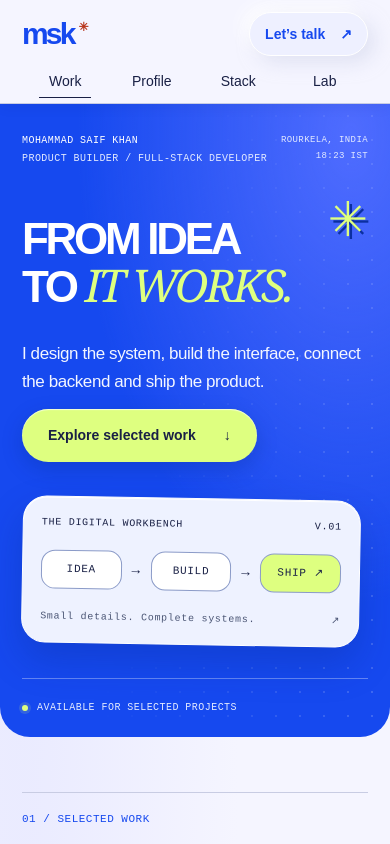
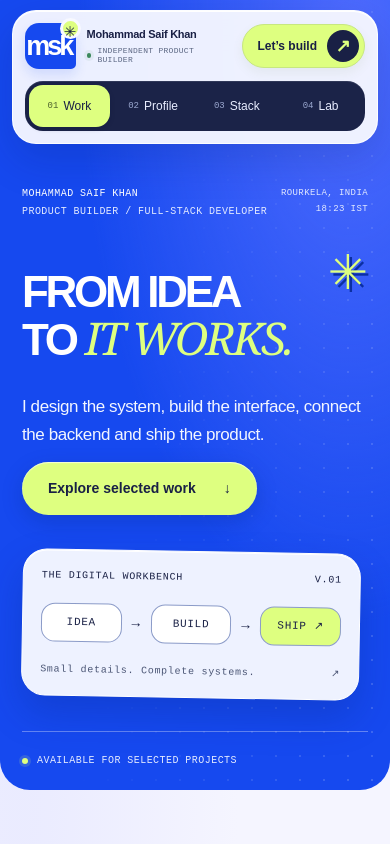
Before and after one commit to metasaif/portfolio, a plain HTML site: page index.html in a window 390 px wide. Shown: the top 844 px of the page. Drawn offline with Linux system fonts and the light colour scheme; no server answers.

Commit message:
Add approved floating signature header and responsive navigation

```diff
--- /dev/null
+++ b/assets/css/signature-header.css
@@ -0,0 +1,28 @@
+/* Signature navigation — a floating identity bar with a distinct navigation dock. */
+.site-header{position:sticky;top:16px;z-index:40;margin:16px clamp(16px,3vw,56px) 24px;padding:16px 22px;height:90px;gap:24px;border:1px solid #ffffffd9;border-radius:28px;background:#f8f9fff2;box-shadow:0 16px 40px #061c7130,inset 0 1px 0 #fff;backdrop-filter:blur(18px);-webkit-backdrop-filter:blur(18px)}
+body:has(.hero) .site-header{margin-bottom:-106px}
+body:has(.hero) .hero{padding-top:154px}
+.signature-brand{display:flex;align-items:center;gap:14px;flex-shrink:0;text-decoration:none}
+.signature-mark{position:relative;display:grid;place-items:center;background:#1649ef;color:#fff;width:65px;height:56px;border-radius:18px 18px 7px 18px;font-size:32px;font-weight:850;letter-spacing:-3px;box-shadow:0 6px 12px #1649ef22;padding-right:3px}
+.signature-mark i{position:absolute;top:-7px;right:-7px;display:grid;place-items:center;width:24px;height:24px;border:3px solid #f8f9ff;border-radius:50%;font-size:18px;font-style:normal;font-weight:400;letter-spacing:0;background:#deff80;color:#192045;transition:transform .45s}
+.signature-brand:hover .signature-mark i{transform:rotate(90deg)}
+.signature-name{display:flex;flex-direction:column;gap:5px;font-size:13px;font-weight:750;line-height:1.25;letter-spacing:-.025em;color:#192045}
+.signature-name small{display:flex;align-items:center;gap:6px;font:9px 'Courier New',monospace;letter-spacing:.08em;text-transform:uppercase;color:#5b6682}
+.signature-name small::before{content:'';width:5px;height:5px;background:#3c895c;border-radius:50%;box-shadow:0 0 0 3px #3c895c12}
+.site-header nav{display:flex;align-items:center;gap:3px;padding:5px;border-radius:999px;background:#1b2348;box-shadow:inset 0 1px 0 #ffffff18}
+.site-header nav a{display:flex;align-items:center;justify-content:center;gap:7px;padding:12px 17px;min-height:44px;border-radius:999px;color:#e8edff;font-size:13px;font-weight:500;transition:background .2s,color .2s,transform .2s}
+.site-header nav a::after{display:none}
+.site-header nav a .nav-number{font:9px 'Courier New',monospace;color:#9ba8d0}
+.site-header nav a:hover{background:#343e65;color:#fff}
+.site-header nav a[aria-current]{background:#deff80;color:#192045;box-shadow:0 2px 5px #07113033}
+.site-header nav a[aria-current] .nav-number{color:#4c612c}
+.site-header .nav-contact{display:flex;align-items:center;justify-content:space-between;gap:18px;margin:0;padding:7px 7px 7px 20px;min-height:52px;background:#deff80;color:#192045;border:1px solid #c7e780;border-radius:999px;box-shadow:0 5px 12px #56752112;font-size:13px;font-weight:750;white-space:nowrap}
+.site-header .nav-contact span{margin:0;display:grid;place-items:center;width:36px;height:36px;border-radius:50%;background:#192045;color:#deff80;font-size:20px;transition:transform .2s}
+.site-header .nav-contact:hover{background:#d3f774;box-shadow:0 8px 18px #56752120;transform:translateY(-1px)}
+.site-header .nav-contact:hover span{transform:rotate(45deg)}
+.site-header :focus-visible{outline:3px solid #1649ef;outline-offset:4px}
+@media(min-width:1500px){.site-header{max-width:1680px;margin-left:auto;margin-right:auto;padding-left:26px;padding-right:18px}.signature-name{font-size:15px}.site-header nav a{padding:13px 22px;font-size:14px}}
+@media(max-width:1100px){.signature-name{display:none}.site-header{gap:16px}.site-header nav a{padding:12px 15px}}
+@media(max-width:700px){.site-header{top:10px;margin:10px 12px 20px;height:auto;padding:12px;border-radius:24px;display:grid;grid-template-columns:1fr auto;gap:12px}.signature-brand{gap:11px}.signature-name{display:flex;font-size:11px}.signature-name small{font-size:8px;letter-spacing:.035em}.signature-mark{width:52px;height:46px;font-size:27px;border-radius:14px 14px 5px 14px}.signature-mark i{width:21px;height:21px;font-size:15px;right:-5px;top:-5px}.site-header nav{grid-column:1/-1;grid-row:2;display:grid;grid-template-columns:repeat(4,1fr);gap:3px;padding:4px;border-radius:18px}.site-header nav a{min-height:42px;padding:10px 7px;border-radius:14px;font-size:12px;gap:5px}.site-header .nav-contact{font-size:12px;gap:10px;min-height:44px;padding:5px 5px 5px 14px}.site-header .nav-contact span{width:32px;height:32px;font-size:18px}body:has(.hero) .site-header{margin-bottom:-144px}body:has(.hero) .hero{padding-top:185px}html{scroll-padding-top:170px}}
+@media(max-width:380px){.signature-name{font-size:10px}.signature-name small{font-size:7px}.site-header .nav-contact{gap:7px;padding-left:11px}.site-header nav a .nav-number{display:none}.site-header{margin-left:8px;margin-right:8px;padding:10px}}
+@media(prefers-reduced-motion:reduce){.signature-mark i,.site-header nav a,.site-header .nav-contact,.site-header .nav-contact span{transition:none;transform:none!important}}
--- a/index.html
+++ b/index.html
@@ -27,17 +27,16 @@
 <link rel="stylesheet" href="assets/css/inquiries.css">
 <script type="module" src="assets/js/inquiry.js?v=20260921-domain2"></script>
 <link rel="stylesheet" href="assets/css/soft-surfaces.css?v=20260922">
+<link rel="stylesheet" href="assets/css/signature-header.css?v=20260922">
 </head>
 <body>
 <a class="skip" href="#main">Skip to content</a>
 <div class="progress" aria-hidden="true">
 </div>
 <header class="site-header">
-<a class="wordmark" href="index.html" aria-label="Mohammad Saif Khan — home">msk<span>✳</span></a>
-<nav aria-label="Main navigation">
-<a href="index.html#work">Work</a><a href="index.html#profile">Profile</a><a href="index.html#stack">Stack</a><a href="index.html#lab">Lab</a>
-</nav>
-<a class="nav-contact" href="index.html#contact">Let’s talk <span aria-hidden="true">↗</span></a>
+<a class="signature-brand" href="index.html" aria-label="Mohammad Saif Khan — home"><span class="signature-mark" aria-hidden="true">msk<i>✳</i></span><span class="signature-name">Mohammad Saif Khan<small>Independent product builder</small></span></a>
+<nav aria-label="Main navigation"><a href="index.html#work"><span class="nav-number" aria-hidden="true">01</span>Work</a><a href="index.html#profile"><span class="nav-number" aria-hidden="true">02</span>Profile</a><a href="index.html#stack"><span class="nav-number" aria-hidden="true">03</span>Stack</a><a href="index.html#lab"><span class="nav-number" aria-hidden="true">04</span>Lab</a></nav>
+<a class="nav-contact" href="index.html#contact">Let’s build<span aria-hidden="true">↗</span></a>
 </header>
 <main id="main" tabindex="-1">
 <!-- EDIT INTRO: name, location, headline and opening description. -->
```
Also changed, not shown: 404.html (+4 -5 lines), projects/cliniaro.html (+4 -5 lines), projects/webdivi.html (+4 -5 lines), projects/wfh-connect.html (+4 -5 lines), projects/whatscrm.html (+4 -5 lines).
